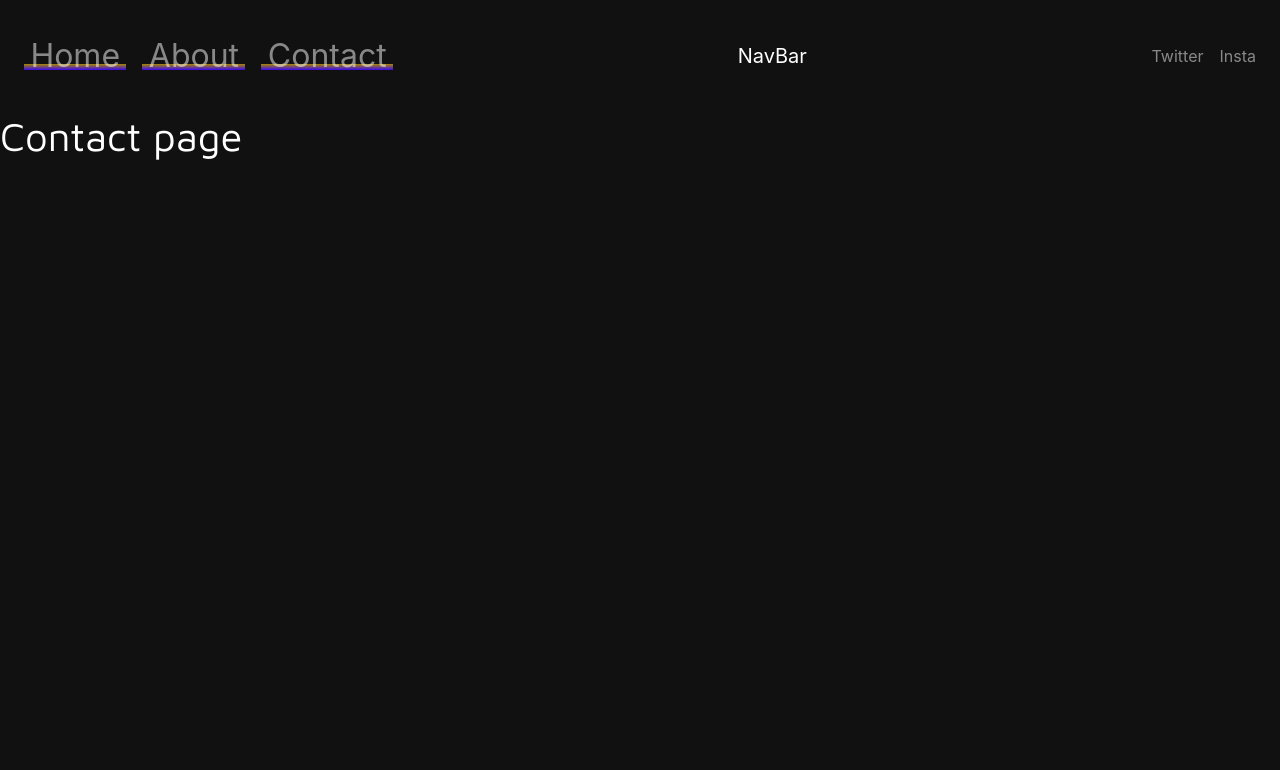
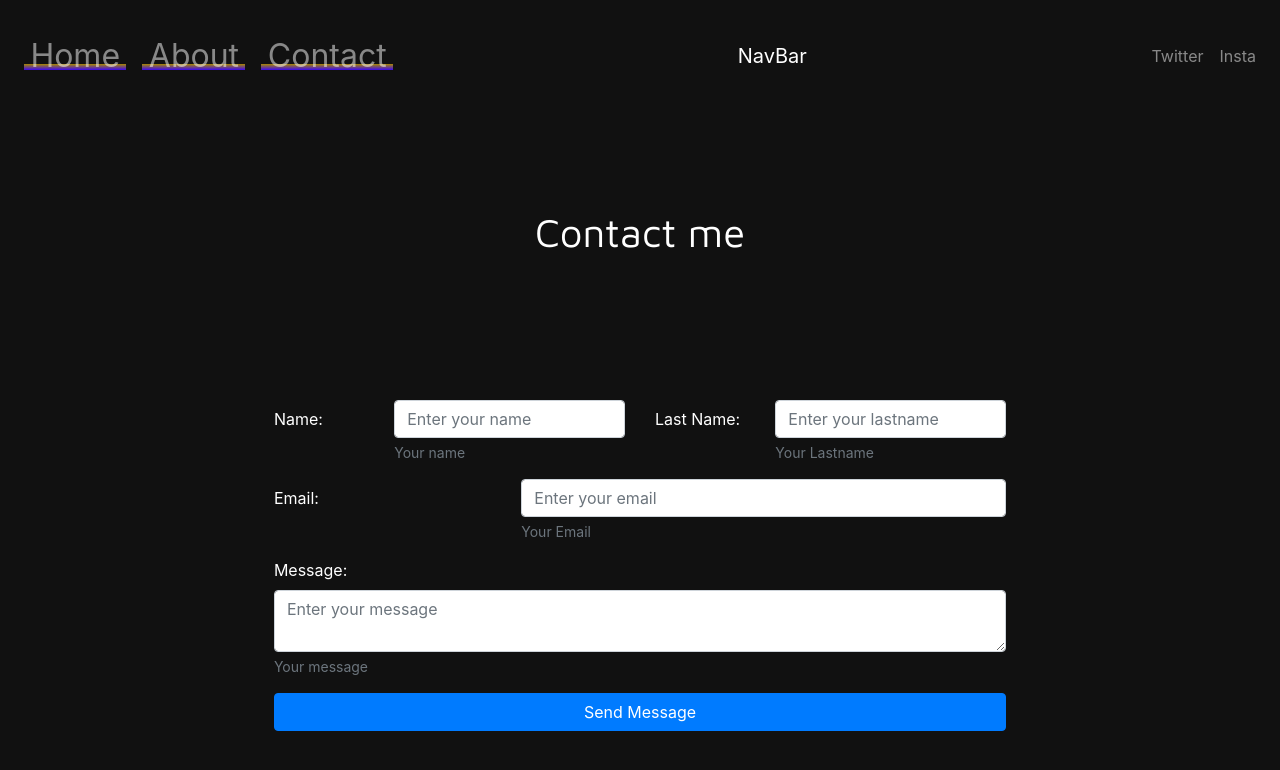
Before and after one commit to sdkd17/portfolio, a Vue app: page /contact in a window 1280 px wide. Shown: the top 770 px of the page. Built offline with nearby package versions, Linux system fonts and the light colour scheme.

Commit message:
shadow on work, contact page

```diff
--- a/src/assets/_custom.scss
+++ b/src/assets/_custom.scss
@@ -9,6 +9,7 @@ $body-color: #FFF;
 
 $font-size-title: $font-size-base * 5 !default;
 $font-size-work: $font-size-base * 3 !default;
+$shadow-space: $spacer;
 
 $duration: .2s;
 $distance: 8px;
@@ -104,6 +105,15 @@ h1, h3 {
 			}
 		}
 
+		&:active,
+		&:hover {
+			transition: all 0.3s ease-out;
+			transform: translate3d(0,-5px,0);
+			box-shadow: 0 1.5*$shadow-space 20px rgba(201, 200, 200, 0.39);
+		}
+
+
+
 	}
 
 .about-me {
--- a/src/components/Work.vue
+++ b/src/components/Work.vue
@@ -1,5 +1,5 @@
 <template>
-	<b-container fluid class="work p-2 m-4">
+	<b-container fluid class="work p-2 m-5">
 		<b-row class="p-5">
 			<b-col cols="2" class="pl-5">
 				<b-link href="#foo">{{ work }}</b-link>
--- a/src/views/Contact.vue
+++ b/src/views/Contact.vue
@@ -1,7 +1,89 @@
 <template>
-	<div>
-		<h1>Contact page</h1>
-	</div>
+	<b-container fluid>
+		<b-row class="my-5 py-5">
+			<h1 class="m-auto"> Contact me </h1>
+		</b-row>
+
+		<b-row class="my-5 py-5">
+			<b-form @submit="onSumbit" class="m-auto" >
+				<b-row>
+					<b-col>
+						<b-form-group
+							id="input-group-1"
+							label-cols="4"
+							content-cols="8"
+							label="Name:"
+							label-for="input-name"
+							description="Your name"
+						>
+							<b-form-input
+								id="input-name"
+								v-model="form.name"
+								type="text"
+								placeholder="Enter your name"
+							>
+							</b-form-input>
+						</b-form-group>
+					</b-col>
+					<b-col>
+						<b-form-group
+							id="input-group-2"
+							label="Last Name:"
+							label-cols="4"
+							content-cols="8"
+							label-for="input-last-name"
+							description="Your Lastname"
+						>
+							<b-form-input
+								id="input-last-name"
+								v-model="form.lastname"
+								type="text"
+								placeholder="Enter your lastname"
+
+							>
+							</b-form-input>
+						</b-form-group>
+					</b-col>
+				</b-row>
+
+				<b-form-group
+					id="input-group-3"
+					label-cols="4"
+					content-cols="8"
+					label="Email:"
+					label-for="input-email"
+					description="Your Email"
+				>
+					<b-form-input
+						id="input-email"
+						v-model="form.email"
+						type="email"
+						placeholder="Enter your email"
+						required
+					>
+					</b-form-input>
+				</b-form-group>
+
+				<b-form-group
+					id="input-group-4"
+					label="Message:"
+					label-for="input-message"
+					description="Your message"
+				>
+					<b-form-textarea
+						id="input-message"
+						v-model="form.message"
+						type="textarea"
+						placeholder="Enter your message"
+					>
+					</b-form-textarea>
+				</b-form-group>
+
+				<b-button type="submit" variant="primary" block>Send Message</b-button>
+
+			</b-form>
+		</b-row>
+	</b-container>
 </template>
 
 <script>
@@ -9,6 +91,24 @@
 		name: 'Contact',
 		components: {
 
+		},
+
+		data() {
+			return {
+				form: {
+					name: '',
+					lastname: '',
+					email: '',
+					message: ''
+				}
+			}
+		},
+		methods: {
+			onSubmit(event) {
+				event.preventdefault()
+			},
+
 		}
+
 	}
 </script>
```
